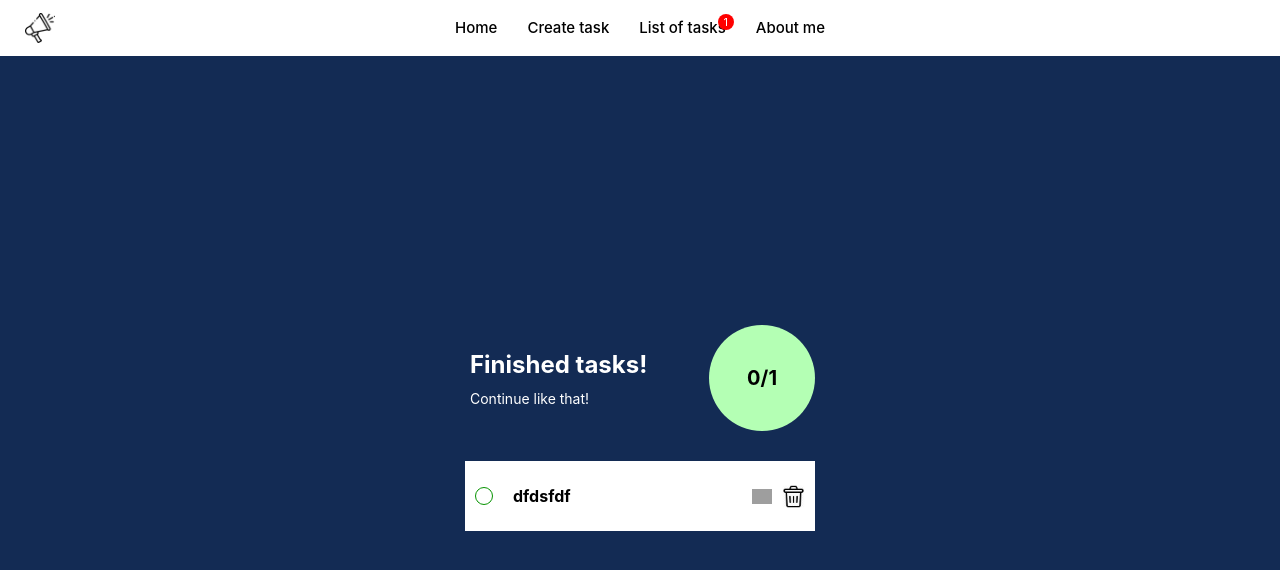
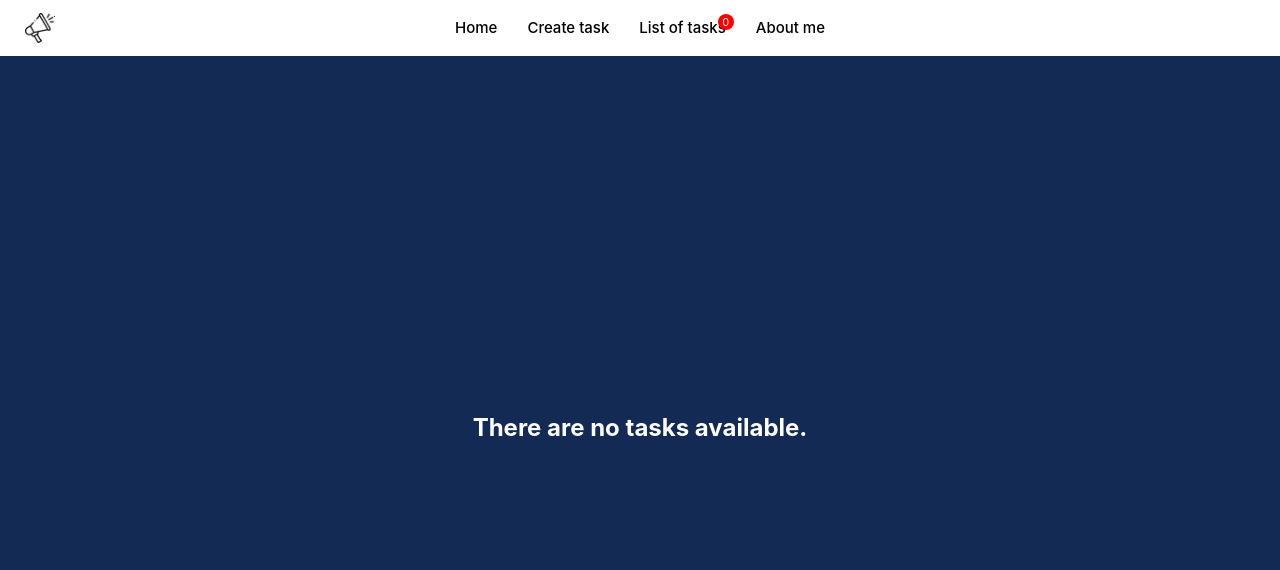
Before and after one commit to Milos1333/To-Do-app, a React (Vite) app: page /listoftasks in a window 1280 px wide. Shown: the top 570 px of the page. Built offline with nearby package versions, Linux system fonts and the light colour scheme; grey boxes are pictures that could not be loaded.

Commit message:
Functionality of adding tasks

```diff
--- a/src/features/CreateTask/CreateTask.jsx
+++ b/src/features/CreateTask/CreateTask.jsx
@@ -1,13 +1,33 @@
 import "./CreateTask.style.css";
 import MyButton from "../../components/Button/MyButton";
+import { useState } from "react";
+import { useTodosStore } from "../../stores/todos/todos.store";
 
 const CreateTask = () => {
+  const { addTask } = useTodosStore();
+  const [taskText, setTaskText] = useState("");
+
+  // Creating tasks
+
+  const handleAddTask = () => {
+    if (taskText !== "") {
+      addTask(taskText);
+      setTaskText("");
+    } else {
+      alert("You cannot enter an empty task.");
+    }
+  };
+
   return (
     <div className="main-div-create-task">
       <div className="container-create-task">
         <h2>What is your next task?</h2>
-        <input placeholder="Type..." />
-        <MyButton buttonText="Save task" />
+        <input
+          placeholder="Type..."
+          value={taskText}
+          onChange={(e) => setTaskText(e.target.value)}
+        />
+        <MyButton buttonText="Save task" handleToButton={handleAddTask} />
       </div>
     </div>
   );
--- a/src/features/ListOfTasks/ListOfTasks.jsx
+++ b/src/features/ListOfTasks/ListOfTasks.jsx
@@ -1,10 +1,10 @@
-import { useTasksStore } from "../../stores/todos/todos.store";
+import { useTodosStore } from "../../stores/todos/todos.store";
 import "./ListOfTasks.style.css";
 import RenameIcon from "../../assets/RenameIcon.png";
 import DeleteIcon from "../../assets/DeleteIcon.png";
 
 const ListOfTasks = () => {
-  const { tasks, toggleTask } = useTasksStore();
+  const { tasks, toggleTask } = useTodosStore();
 
   const completedTasks = tasks.filter((task) => task.isCompleted).length;
 
--- a/src/features/Navigation/Navigation.jsx
+++ b/src/features/Navigation/Navigation.jsx
@@ -1,10 +1,10 @@
 import { Link } from "react-router-dom";
 import IconLogo from "../../assets/megaphone.png";
 import "./Navigation.style.css";
-import { useTasksStore } from "../../stores/todos/todos.store";
+import { useTodosStore } from "../../stores/todos/todos.store";
 
 const Navigation = () => {
-  const { tasks } = useTasksStore();
+  const { tasks } = useTodosStore();
   return (
     <div className="main-navigation">
       <div className="logo-container">
--- a/src/stores/todos/todos.store.js
+++ b/src/stores/todos/todos.store.js
@@ -1,7 +1,7 @@
 import { create } from "zustand";
 
-export const useTasksStore = create((set) => ({
-  tasks: [{ title: "dfdsfdf" }],
+export const useTodosStore = create((set) => ({
+  tasks: [],
   toggleTask: (taskId) => {
     set((state) => ({
       tasks: state.tasks.map((task) =>
@@ -9,4 +9,12 @@ export const useTasksStore = create((set) => ({
       ),
     }));
   },
+  addTask: (text) => {
+    set((state) => ({
+      tasks: [
+        ...state.tasks,
+        { id: state.tasks.length + 1, title: text, isCompleted: false },
+      ],
+    }));
+  },
 }));
```
